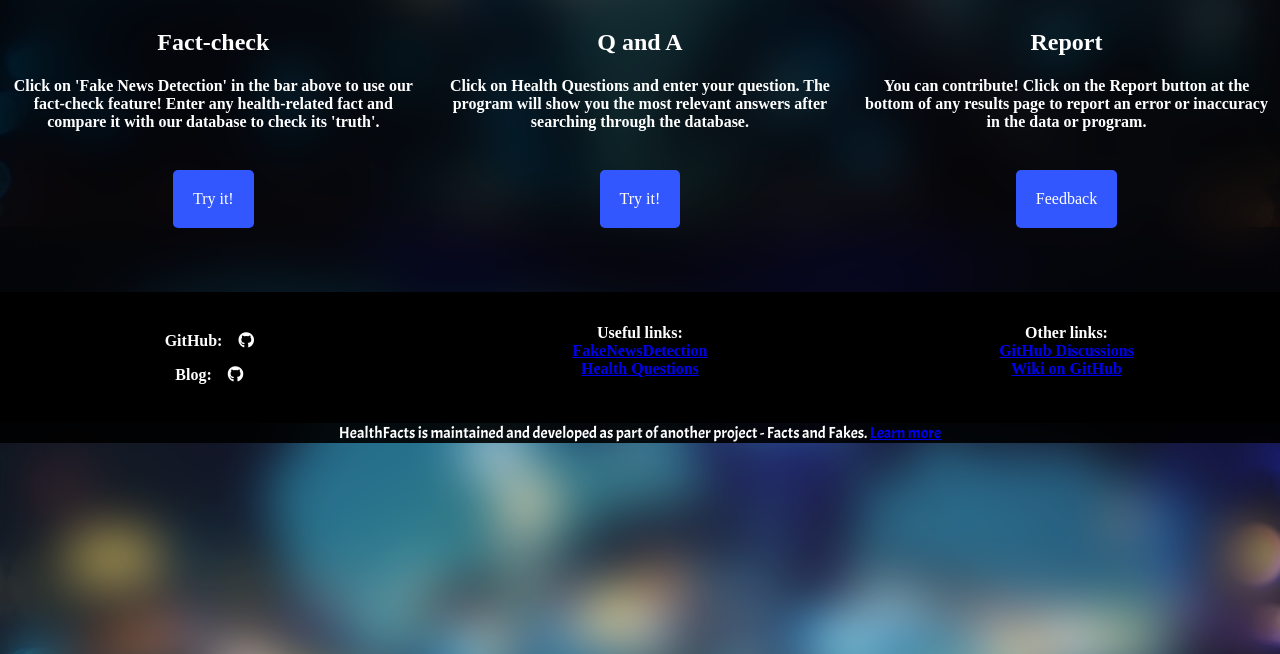
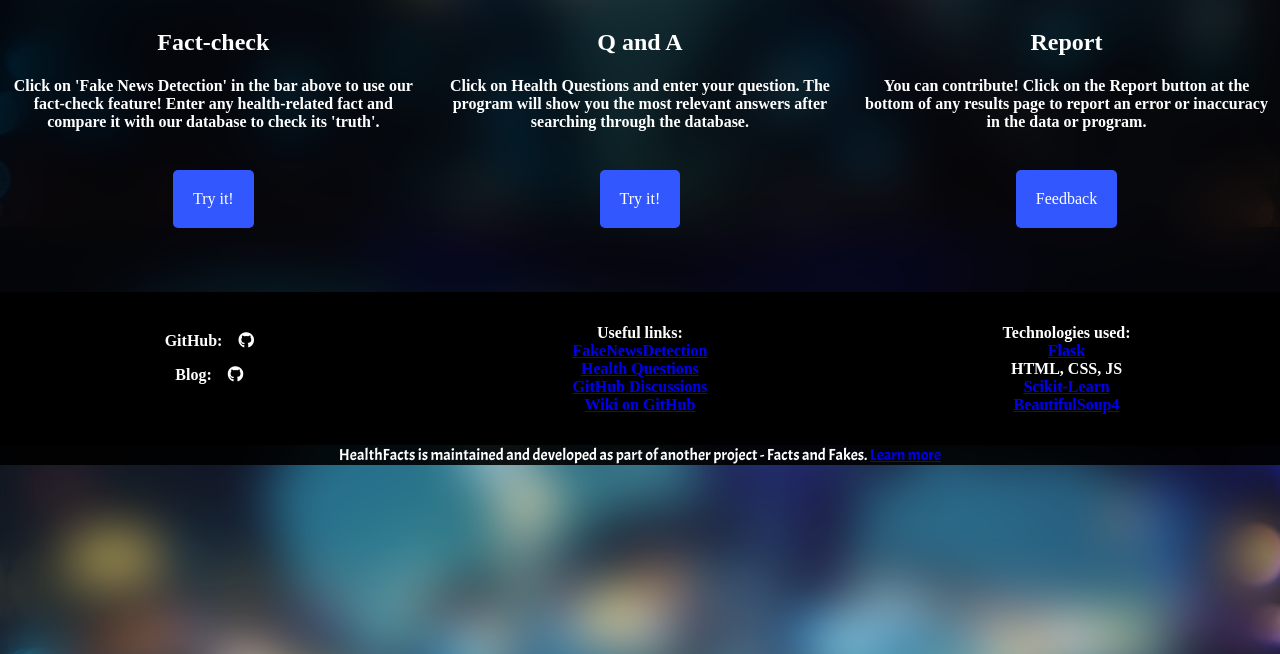
Before and after one commit to Facts-And-Fakes/HealthFacts, a Flask app: page / in a window 1280 px wide. Shown: the part 627-1281 px from the top of the page. Run offline with Flask 2, Linux system fonts and the light colour scheme; some libraries are stand-ins or nearby versions; some web fonts are replaced.

Commit message:
improved footer

```diff
--- a/data/reports.csv
+++ b/data/reports.csv
@@ -2,3 +2,4 @@ questions,comment,user
 report,report,report
 gg,gg,admin
 kok,lol,fire
+lol,lol,admin
--- a/templates/footer.html
+++ b/templates/footer.html
@@ -14,10 +14,11 @@
          <br> Blog: &nbsp;<a class="btn3" href="https://aryaman-das.github.io/HealthFacts/"><i class="fab fa-github"></i></a></h4>
     </div>
     <div class="column">
-        <h4>Useful links:<br><a href="/fakenews">FakeNewsDetection</a><br><a href="/questions">Health Questions</a><br> </h4>
+        <h4>Useful links:<br><a href="/fakenews">FakeNewsDetection</a><br><a href="/questions">Health Questions</a><br>
+        <a href="https://github.com/Aryaman-Das/HealthFacts/discussions">GitHub Discussions</a><br><a href="https://github.com/Aryaman-Das/HealthFacts/wiki">Wiki on GitHub</a><br> </h4>
     </div>
     <div class="column">
-        <h4>Other links:<br><a href="https://github.com/Aryaman-Das/HealthFacts/discussions">GitHub Discussions</a><br><a href="https://github.com/Aryaman-Das/HealthFacts/wiki">Wiki on GitHub</a><br> </h4>
+        <h4>Technologies used:<br><a href="https://palletsprojects.com/p/flask/">Flask</a><br>HTML, CSS, JS<br><a href="https://scikit-learn.org/stable/">Scikit-Learn</a><br><a href="https://pypi.org/project/beautifulsoup4/">BeautifulSoup4</a> </h4>
     </div>
 </div>
 <div class="end">HealthFacts is maintained and developed as part of another project - Facts and Fakes. <a href="https://aryaman-das.github.io/HealthFacts/">Learn more</a> </div>
```
